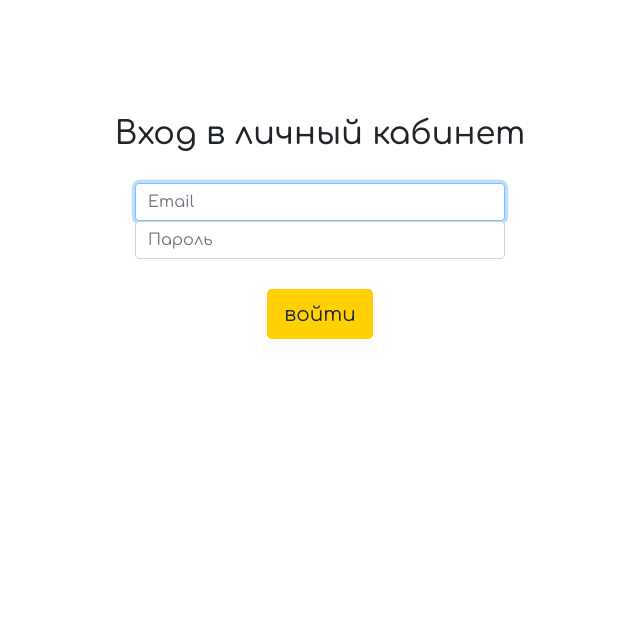
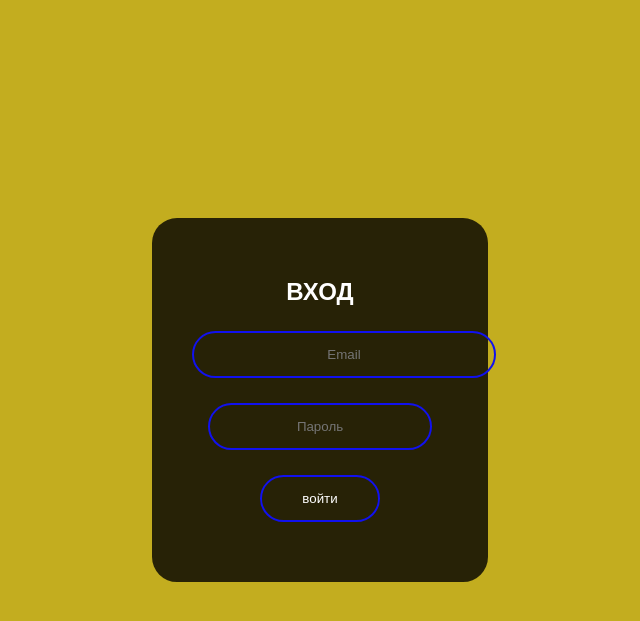
Before and after one commit to itsbyme/rs, a Django app: page /login/ in a window 1280 px wide. Shown: the top 621 px of the page, without its empty margins (320-960 px from the left). Run offline with Django 3.2, Linux system fonts and the light colour scheme; some libraries are stand-ins or nearby versions.

Commit message:
Изменена форма для входа

```diff
--- a/mainapp/templates/mainapp/include/footer.html
+++ b/mainapp/templates/mainapp/include/footer.html
@@ -4,7 +4,6 @@
     <div class="container">
         <div class="row">
                 <div class="credits">
-                    ООО "Robot's school", Прянишникова, 2А, Москва, Россия
                 </div>
         </div>
     </div>
--- a/mainapp/templates/mainapp/index.html
+++ b/mainapp/templates/mainapp/index.html
@@ -1,24 +1,26 @@
 {% extends 'mainapp/base.html' %}
+{% load static %}
 
-  {% block menu %}
-  {% endblock %}
+{% block menu %}
+{% endblock %}
 
-	{% block content %}
-    <!-- <div class="container">
-        <h2 class="header1">Вход в личный кабинет</h2>
-        <label for="inputEmail" class="sr-only col-lg-4">Логин</label>
-        <input type="email" id="inputEmail" class="form-control col-lg-4" placeholder="Логин" required autofocus>
-        <label for="inputPassword" class="sr-only col-lg-4 up1 up">Пароль</label>
-        <input type="password" id="inputPassword" class="form-control col-lg-4 up1 up" placeholder="Пароль" required>
-        <button class="btn btn-lg  a1 center1" type="button">Войти</button>
-      -->
+{% block css %}
+	<link rel="stylesheet" href="{% static 'css/login_styles.css' %}">
+{% endblock %}
+
+{% block content %}
 <div class="container">
   <center>
-    <h2 class="header1">Вход в личный кабинет</h2>
-    <form class="form-horizontal" action="{% url 'login' %}" method="post">
+    <form class="form-horizontal box" action="{% url 'login' %}" method="post">
         {% csrf_token %}
-        {{ login_form.username }}
-        {{ login_form.password }}
+    	<h2 class="header1">Вход</h2>
+		<div>
+			{%for field in login_form %}
+				<div class="form-group">
+					<div>{{ field }}</div>
+				</div>
+			{% endfor %}
+		</div>
         <input class="btn btn-lg  a1 center1" type="submit" value="войти">
     </form>
     </center>
--- a/mainapp/templates/mainapp/shedule.html
+++ b/mainapp/templates/mainapp/shedule.html
@@ -1,7 +1,7 @@
 {% extends 'mainapp/base.html' %}
 {% block content %}
 <div class="at table-responsive">
-	<table class="table table-sm bk">
+	<table class="shedule_table table table-sm bk">
         <thead class="av">
             <tr class="t1" height="60">
 				<th width="128px"></th>
--- /dev/null
+++ b/static/css/login_styles.css
@@ -0,0 +1,58 @@
+body{
+    margin: 0;
+    padding: 0;
+    font-family: sans-serif;
+    background: #C3AD1F;
+}
+.box{
+    width: 20%;
+    padding: 40px;
+    position: absolute;
+    top: 50%;
+    left: 50%;
+    transform: translate(-50%, -50%);
+    background: rgba( 0,0,0,.8);
+    border-radius: 25px;
+}
+.box{
+    color: white;
+    text-transform: uppercase;
+    font-weight: 500;
+}
+.box input[type = text],.box input[type = password]{
+    border: 0;
+    background: none;
+    display: block;
+    margin: 25px auto;
+    text-align: center;
+    border: 2px solid #1111EF;
+    padding: 14px 10px;
+    width: 200px;
+    outline: none;
+    color: white;
+    border-radius: 24px;
+    transition: 0.25s;
+}
+.box input[type = text]:focus,.box input[type = password]:focus{
+    width: 280px;
+}
+.box input[type = submit]{
+    border: 0;
+    background: none;
+    display: block;
+    margin: 20px auto;
+    text-align: center;
+    border: 2px solid #1111EF;
+    padding: 14px 40px;
+    outline: none;
+    color: white;
+    border-radius: 24px;
+    transition: 0.40s;
+    cursor: pointer;
+}
+.box input[type = submit]:hover{
+    background: #2A2ACE;
+}
+.header1 {
+    text-align: center;
+}
--- a/static/css/styles.css
+++ b/static/css/styles.css
@@ -87,10 +87,6 @@ background:#FFD103;
 }
 .holder{
 position:relative;
-/*width:120px;
-height:50px;*/
-text-align: center;
-margin-top: 14px;
 text-decoration: none;
 transform: scale(1.1);
 }
@@ -124,5 +120,10 @@ margin-bottom:10px;}
 	width: 100%; border: 3px solid #20262C;}
 .ay{margin-top:5px;margin-left:150px;margin-bottom:50px;}
 ul li:hover{
-transform: scale(1.05);
+	transform: scale(1.05);
 }
+
+.shedule_table th, .shedule_table td {
+	text-align: center;
+	vertical-align: middle;
+}
```
